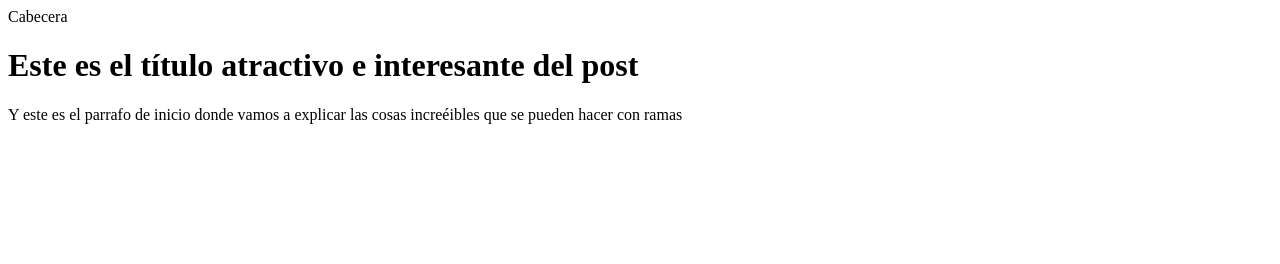
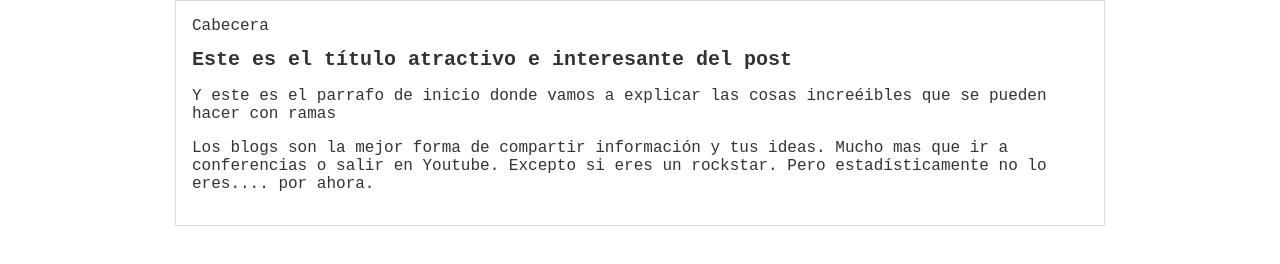
Before and after one commit to StelinUwU/hyperblog, a plain HTML site: page index.html in a window 1280 px wide. Drawn offline with Linux system fonts and the light colour scheme.

Commit message:
Agregado el contenido adicional del blog y una mejor tipografia

```diff
--- a/estilos/styles.css
+++ b/estilos/styles.css
@@ -2,7 +2,7 @@ body
 {
     color: #333;
     text-align: center;
-    font-family: "Arial";
+    font-family: 'Courier New', Courier, monospace;
     font-size: 16px;
     margin: 0;
     padding: 0;
--- a/index.html
+++ b/index.html
@@ -1,7 +1,7 @@
 <html>
     <head>
         <title>El titulo del post</title>
-        <link rel="stylesheet" href="css/estilos.css" />
+        <link rel="stylesheet" href="./estilos/styles.css" />
     </head>
     <body>
         <div id="container">
@@ -11,7 +11,8 @@
             <div id="post">
                 <h1>Este es el título atractivo e interesante del post</h1>
                 <p>Y este es el parrafo de inicio donde vamos a explicar las cosas increéibles que se pueden hacer con ramas</p>
-            </div>
+                <p>Los blogs son la mejor forma de compartir información y tus ideas. Mucho mas que ir a conferencias o salir en Youtube. Excepto si eres un rockstar. Pero estadísticamente no lo eres.... por ahora.</p>
+              </div>
         </div>
     </body>
 </html>
```
